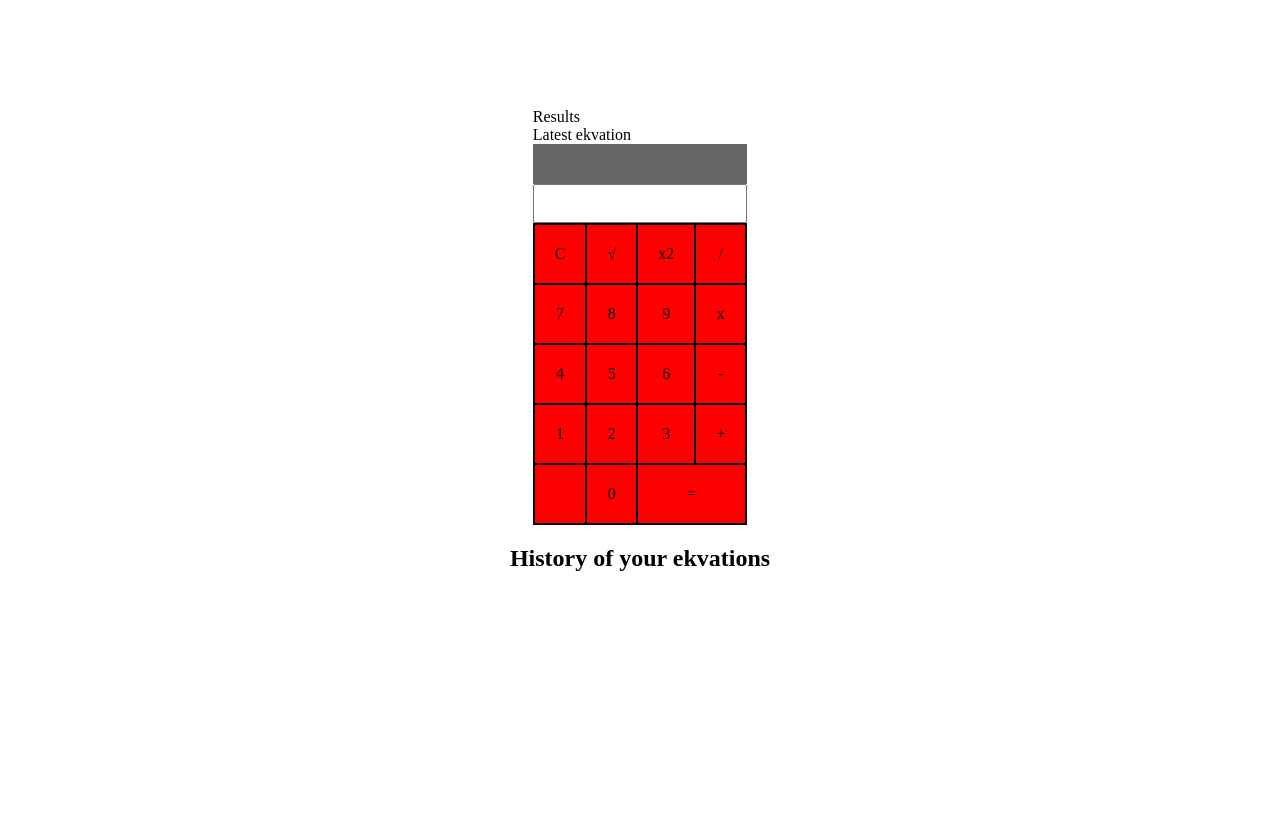
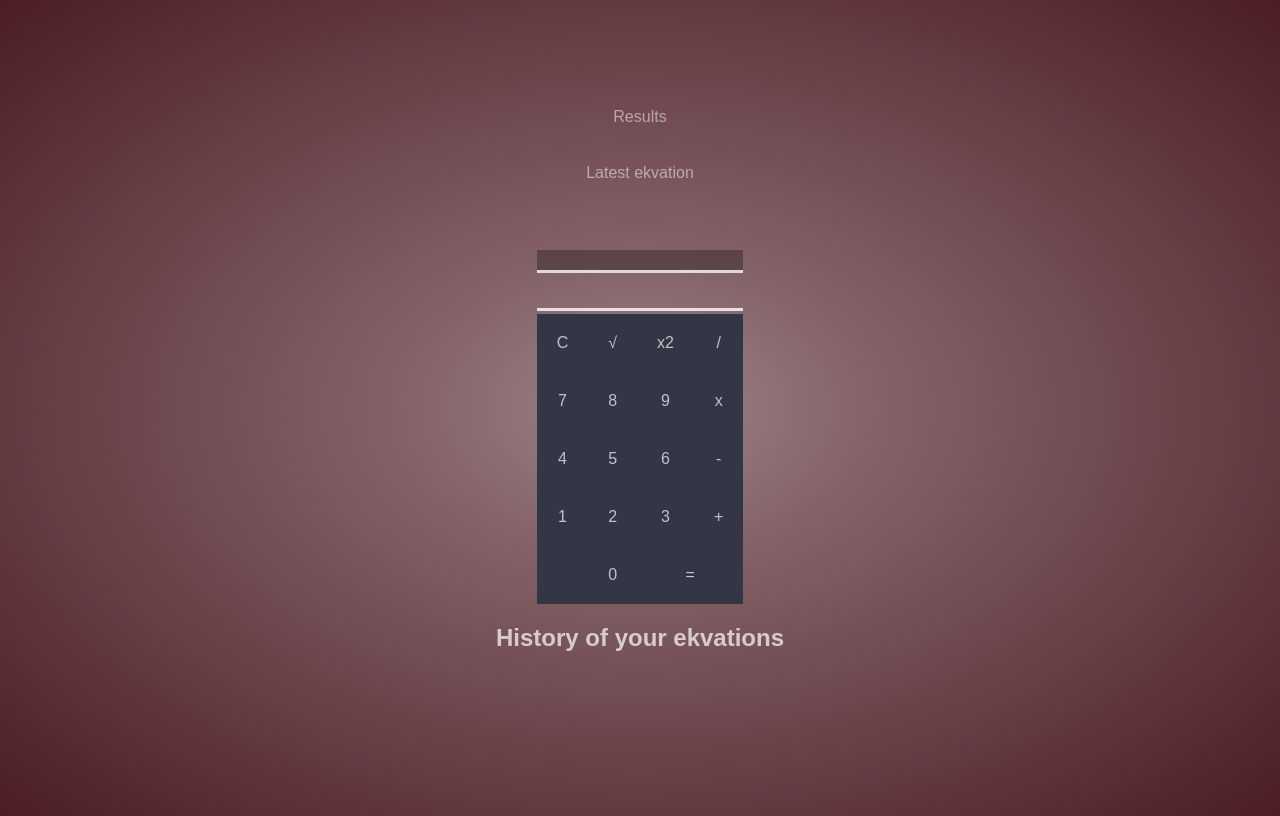
Before and after one commit to JohanssonJonathan/calculator, a plain HTML site: page index.html in a window 1280 px wide. Drawn offline with nearby package versions, Linux system fonts and the light colour scheme.

Commit message:
Add files via upload

```diff
--- a/index.html
+++ b/index.html
@@ -7,17 +7,32 @@
 
     <style media="screen">
 
+    body{
+      height: 100vh;
+      background: -moz-radial-gradient(center, ellipse cover, rgba(76,29,36,0.54) 0%, rgba(76,29,36,0.67) 22%, rgba(76,29,36,0.69) 26%, rgba(76,29,36,1) 100%);
+background: -webkit-radial-gradient(center, ellipse cover, rgba(76,29,36,0.54) 0%,rgba(76,29,36,0.67) 22%,rgba(76,29,36,0.69) 26%,rgba(76,29,36,1) 100%);
+background: radial-gradient(ellipse at center, rgba(76,29,36,0.54) 0%,rgba(76,29,36,0.67) 22%,rgba(76,29,36,0.69) 26%,rgba(76,29,36,1) 100%);
+filter: progid:DXImageTransform.Microsoft.gradient( startColorstr='#8a4c1d24', endColorstr='#4c1d24',GradientType=1 );
+  font-family: arial;
+  color:rgba(255,255,255,0.7)
+    }
     table {
-      background: white;
+      color:rgba(255,255,255,0.7);
+      background:#333644;
+
 border-collapse: collapse;
     }
     td {
       padding:20px;
       box-sizing: border-box;
       text-align: center;
-      border:2px solid;
-      background: red;
 
+    }
+
+    .col{
+      color:rgba(0,0,0,0.5);
+      display: inline-block;
+      padding-top:10px;
     }
 
     #vue{
@@ -32,15 +47,36 @@ border-collapse: collapse;
 
       .historik{
         width:inherit;
-        padding:20px;
-        background: rgba(0,0,0,0.6);
+        padding:10px;
+        background: rgba(0,0,0,0.3);
         text-align:right;
+        margin-top: 50px;
+        border-bottom: 3px solid rgba(255,255,255,0.8)
       }
       input{
         width: 100%;
-        padding: 10px;
+        padding:10px;
         text-align: right;
         box-sizing:border-box;
+        border:none;
+        border-bottom:3px solid rgba(255,255,255,0.8);
+        margin-bottom: 3px;
+        background: rgba(255,255,255,0)
+      }
+
+      .svar{
+        text-align: center;
+        display: block;
+        width:100%;
+        color:rgba(255,255,255,0.5);
+        margin-bottom:20px;
+      }
+      .resultat{
+        color:rgba(255,255,255,0.5);
+
+        display: block;
+        text-align: center;
+        width:100%;
 
       }
 
@@ -451,16 +487,17 @@ appen håller en historik över tidigare uträkningar
 varje gång man klickar på = ska det uträknade resultatet sparas i en lista, som också ska vara synlig för användaren-->
 
     <div id="vue">
+      <div class="svar">
 
+        <span>Results</span></br>  <span class="col">{{svar}}<span>
+      </div>
+      <div class="resultat">
+        <span>Latest ekvation</span> </br> <span class="col">{{result}}</span>
+      </div>
       <div class="content">
-        <div class="svar">
 
-          <span>Results</span>  {{svar}}
-        </div>
 
-        <div class="resultat">
-          <span>Latest ekvation</span>  {{result}}
-        </div>
+
         <div class="historik">
 
             {{history}}
```
